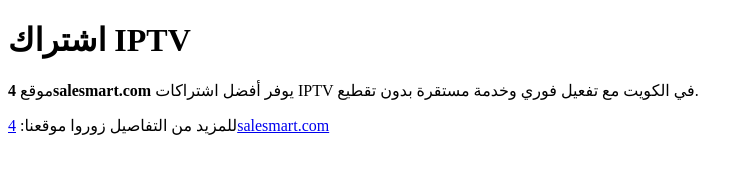
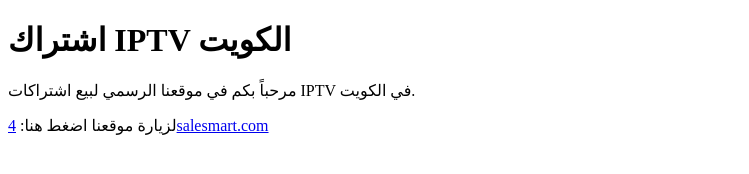
Before and after one commit to 4salesmart/4salesmart.github.io, a plain HTML site: page index.html in a window 1280 px wide. Shown: the whole page, without its empty margins (0-749 px from the left). Drawn offline with Linux system fonts and the light colour scheme.

Commit message:
Update index.html

```diff
--- a/index.html
+++ b/index.html
@@ -3,13 +3,13 @@
 <head>
   <meta charset="UTF-8">
   <meta name="viewport" content="width=device-width, initial-scale=1.0">
-  <title>اشتراك IPTV - 4salesmart</title>
+  <title>اشتراك IPTV الكويت</title>
 </head>
 <body>
-  <h1>اشتراك IPTV</h1>
-  <p>موقع <strong>4salesmart.com</strong> يوفر أفضل اشتراكات IPTV في الكويت مع تفعيل فوري وخدمة مستقرة بدون تقطيع.</p>
-  <p>للمزيد من التفاصيل زوروا موقعنا:
-     <a href="https://4salesmart.com" target="_blank">4salesmart.com</a>
+  <h1>اشتراك IPTV الكويت</h1>
+  <p>مرحباً بكم في موقعنا الرسمي لبيع اشتراكات IPTV في الكويت.</p>
+  <p>لزيارة موقعنا اضغط هنا:
+    <a href="https://4salesmart.com" target="_blank">4salesmart.com</a>
   </p>
 </body>
 </html>
```
